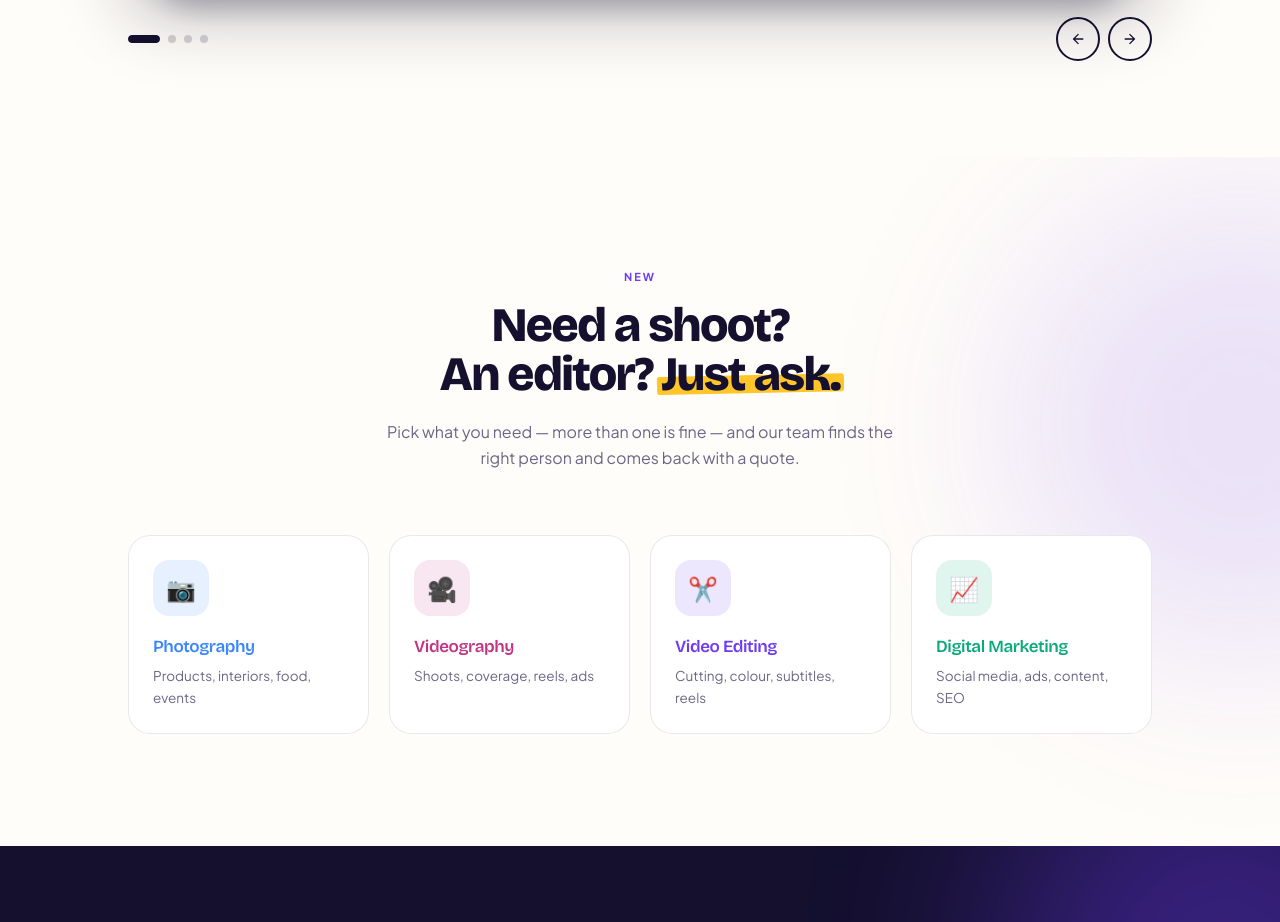
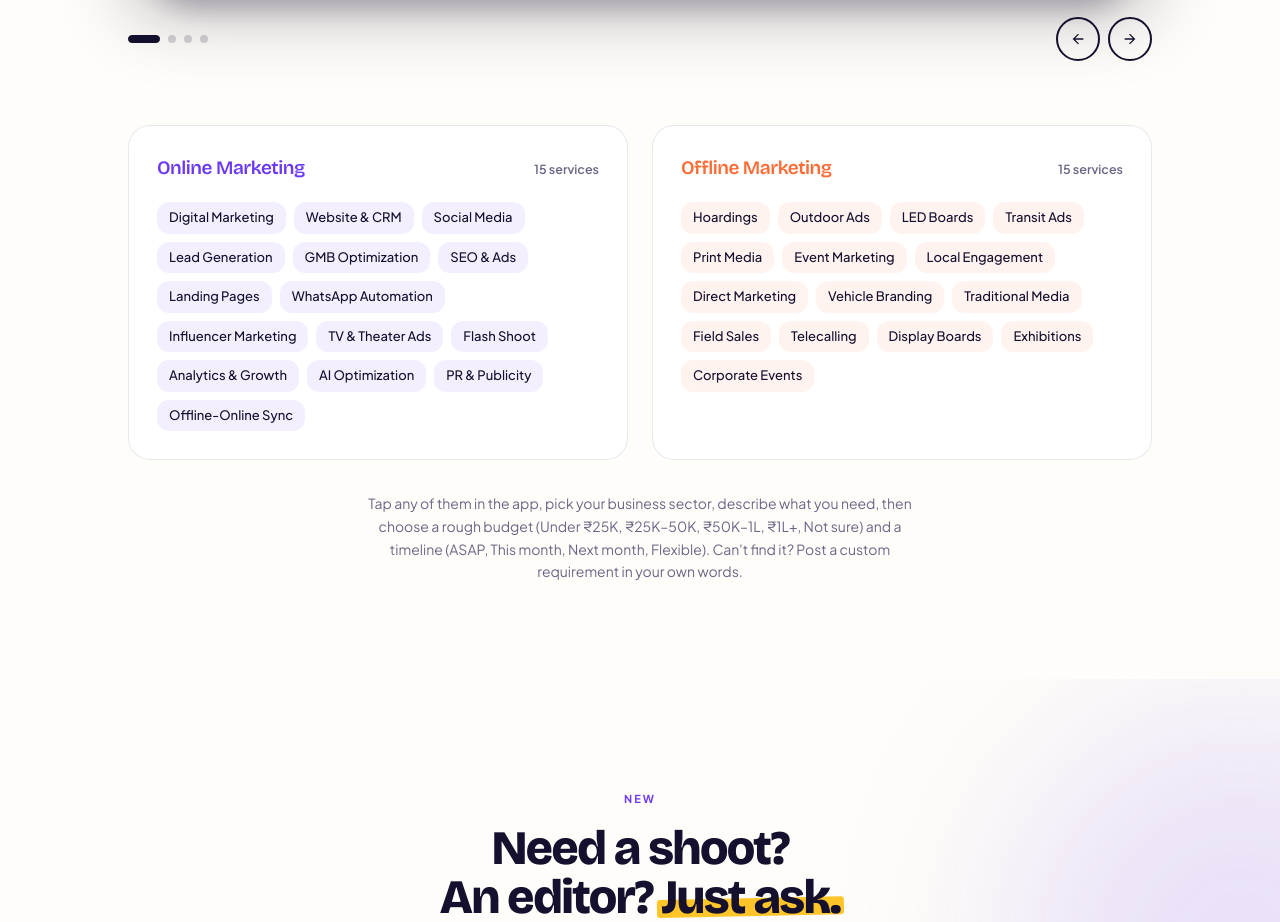
Before and after one commit to lasanlabs22-design/LASANMART_WEBSITE, a Next.js app: page / in a window 1280 px wide. Shown: the part 2593-3515 px from the top of the page. Built offline with nearby package versions, Linux system fonts and the light colour scheme.

Commit message:
Add: Full list of all 30 services, named as in the app
- Online and offline lists use the app's labels and order, replacing
  the unused lists that had drifted
- Explain the request form: sector, description, budget and timeline

```diff
--- a/app/page.tsx
+++ b/app/page.tsx
@@ -5,7 +5,14 @@ import Ticker from "@/components/Ticker";
 import StoreButton from "@/components/StoreButton";
 import ServiceCarousel from "@/components/ServiceCarousel";
 import Faq from "@/components/Faq";
-import { PLANS, CONTACT } from "@/lib/site";
+import {
+  PLANS,
+  CONTACT,
+  ONLINE_SERVICES,
+  OFFLINE_SERVICES,
+  BUDGETS,
+  TIMELINES,
+} from "@/lib/site";
 
 export default function Home() {
   return (
@@ -299,6 +306,66 @@ export default function Home() {
 
           <Reveal delay={0.1}>
             <ServiceCarousel />
+          </Reveal>
+
+          {/* Every service on the app's Home screen, by name */}
+          <div className="grid md:grid-cols-2 gap-5 sm:gap-6 mt-16">
+            {[
+              {
+                title: "Online Marketing",
+                items: ONLINE_SERVICES,
+                c: "var(--violet)",
+              },
+              {
+                title: "Offline Marketing",
+                items: OFFLINE_SERVICES,
+                c: "var(--orange)",
+              },
+            ].map((group, i) => (
+              <Reveal key={group.title} delay={i * 0.1}>
+                <div className="card p-6 sm:p-7 h-full">
+                  <div className="flex items-baseline justify-between gap-3">
+                    <h3
+                      className="display-md text-[19px]"
+                      style={{ color: group.c }}
+                    >
+                      {group.title}
+                    </h3>
+                    <span
+                      className="text-[12.5px] font-semibold"
+                      style={{ color: "var(--muted)" }}
+                    >
+                      {group.items.length} services
+                    </span>
+                  </div>
+                  <ul className="flex flex-wrap gap-2 mt-5">
+                    {group.items.map((s) => (
+                      <li
+                        key={s}
+                        className="text-[13px] font-medium px-3 py-1.5 rounded-xl"
+                        style={{
+                          background: `color-mix(in srgb, ${group.c} 8%, transparent)`,
+                        }}
+                      >
+                        {s}
+                      </li>
+                    ))}
+                  </ul>
+                </div>
+              </Reveal>
+            ))}
+          </div>
+
+          <Reveal delay={0.2}>
+            <p
+              className="text-center mt-8 text-[14px] max-w-xl mx-auto leading-relaxed"
+              style={{ color: "var(--muted)" }}
+            >
+              Tap any of them in the app, pick your business sector, describe
+              what you need, then choose a rough budget ({BUDGETS.join(", ")})
+              and a timeline ({TIMELINES.join(", ")}). Can&apos;t find it?
+              Post a custom requirement in your own words.
+            </p>
           </Reveal>
         </div>
       </section>
--- a/lib/site.ts
+++ b/lib/site.ts
@@ -7,41 +7,46 @@ export const CONTACT = {
   city: "Tirupati, Andhra Pradesh",
 };
 
+/** Same labels, same order as homeCategories.ts in the Lasan Mart app */
 export const ONLINE_SERVICES = [
-  "Social Media Marketing",
+  "Digital Marketing",
+  "Website & CRM",
+  "Social Media",
   "Lead Generation",
-  "Google My Business",
-  "SEO & Google Ads",
-  "Website & App Development",
+  "GMB Optimization",
+  "SEO & Ads",
+  "Landing Pages",
   "WhatsApp Automation",
-  "Landing Pages",
   "Influencer Marketing",
-  "TV & Theatre Ads",
-  "Photo & Video Shoots",
-  "Analytics & Reporting",
-  "AI Search Optimisation",
-  "PR & Media Coverage",
-  "Digital Marketing",
-  "Offline-Online Integration",
+  "TV & Theater Ads",
+  "Flash Shoot",
+  "Analytics & Growth",
+  "AI Optimization",
+  "PR & Publicity",
+  "Offline-Online Sync",
 ];
 
 export const OFFLINE_SERVICES = [
-  "Hoardings & Billboards",
+  "Hoardings",
+  "Outdoor Ads",
   "LED Boards",
-  "Transit Advertising",
-  "Print & Newspaper",
-  "Events & Activations",
-  "Local Area Marketing",
-  "Direct Mail & SMS",
+  "Transit Ads",
+  "Print Media",
+  "Event Marketing",
+  "Local Engagement",
+  "Direct Marketing",
   "Vehicle Branding",
-  "Radio & FM",
-  "Field Sales Teams",
+  "Traditional Media",
+  "Field Sales",
   "Telecalling",
-  "Standees & Signage",
-  "Exhibitions & Stalls",
-  "Corporate & B2B Events",
-  "Outdoor Advertising",
+  "Display Boards",
+  "Exhibitions",
+  "Corporate Events",
 ];
+
+/** The choices on the app's request form */
+export const BUDGETS = ["Under ₹25K", "₹25K–50K", "₹50K–1L", "₹1L+", "Not sure"];
+export const TIMELINES = ["ASAP", "This month", "Next month", "Flexible"];
 
 /** Mirrors plans.ts in the Lasan Mart app, so keep the two in step */
 export const PLANS = [
```
